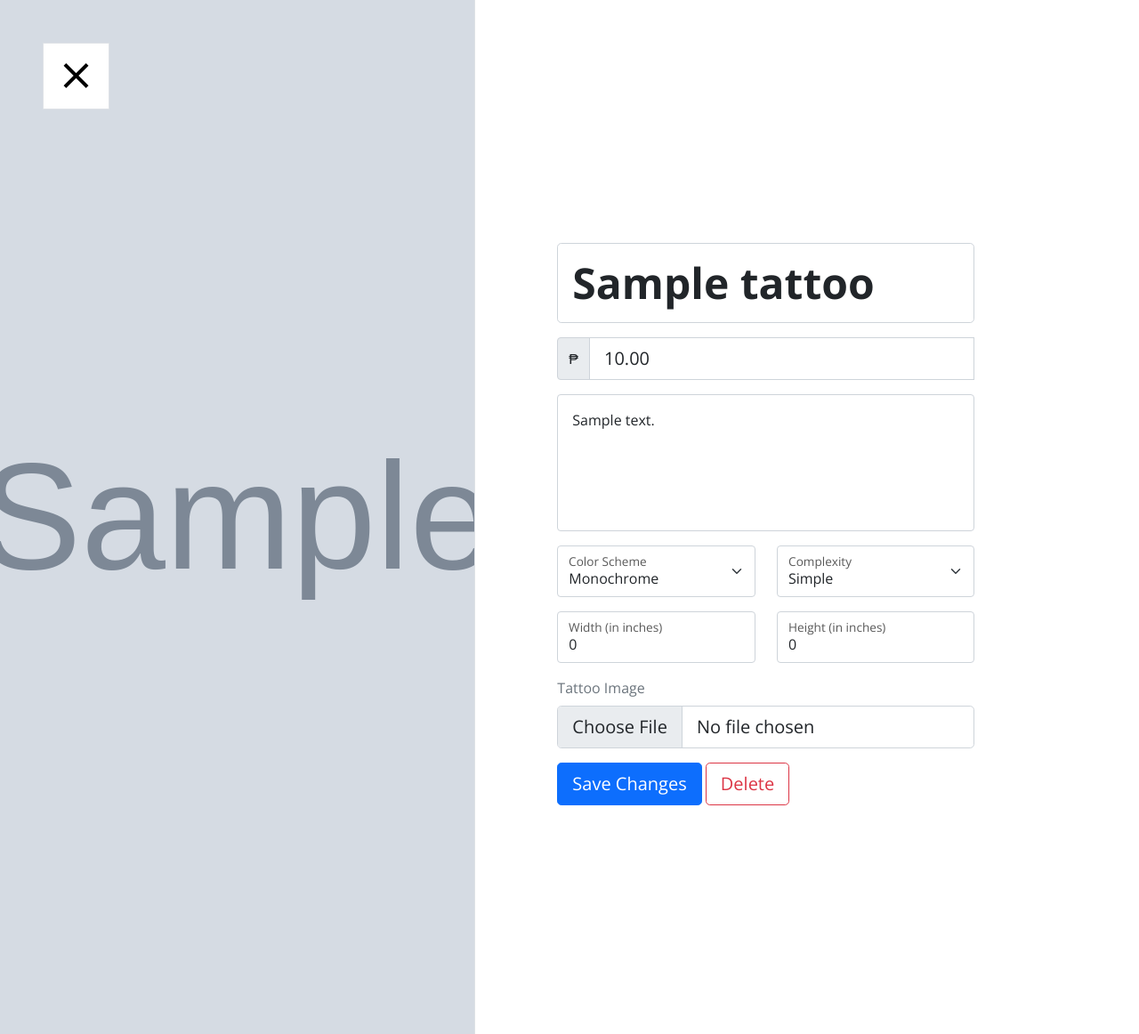
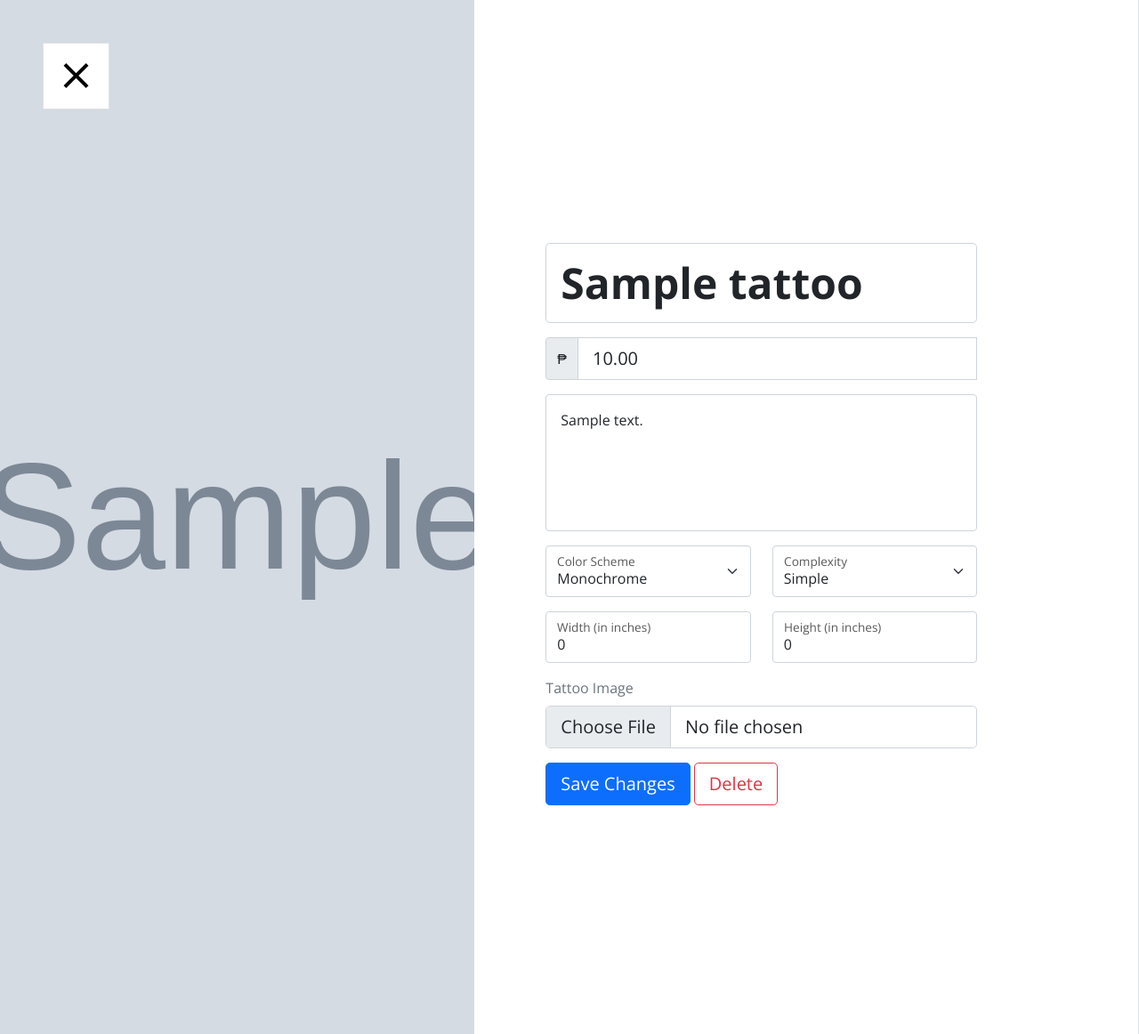
Before and after one commit to angeltee123/Tattooshop, a PHP site: page /admin/catalogue.php in a window 1280 px wide, after a click that opens the changed part. Shown: the whole page at 89% size. Run offline with PHP 8.4, Linux system fonts and the light colour scheme; tables that the repository leaves empty or names only in its code hold one stand-in row (values such as "Sample post"); grey boxes marked "Sample" are stand-in pictures.

Commit message:
optimizations

```diff
--- a/admin/catalogue.php
+++ b/admin/catalogue.php
@@ -1,7 +1,7 @@
 <?php
   session_name("sess_id");
   session_start();
-  // if(!isset($_SESSION['user_id']) || strcasecmp($_SESSION['user_type'], "User") == 0){
+  // if(!isset($_SESSION['user']['user_id']) || strcasecmp($_SESSION['user']['user_type'], "Admin") != 0){
   //   Header("Location: ../client/index.php");
   //   die();
   // } else {
@@ -13,8 +13,21 @@
 <html lang="en">
 <head>
   <?php require_once '../common/meta.php'; ?>
+  <link href="../style/catalogue.css" rel="stylesheet" scoped>
   <!-- native style -->
-  <link href="../style/catalogue.css" rel="stylesheet" scoped>
+  <style scoped>
+    #new_tattoo {
+      flex-flow: column nowrap;
+      justify-content: center;
+      align-items: center;
+      border: 1px solid #dee2e6!important;
+      background-color: #f8f9fa;
+    }
+
+    .Catalogue__cards__modal__preview-body__form {
+      width: 65%;
+    }
+  </style>
   <title>Catalogue | NJC Tattoo</title>
 </head>
 <body class="w-100">
@@ -40,17 +53,17 @@
       </div>
     </nav>
   </header>
-  <div class="content w-70">
-    <div class="text-center mb-8">
+  <div class="Catalogue content">
+    <div class="Catalogue__header">
       <h2 class="fw-bold display-3">Catalogue</h2>
       <p class="fs-5 text-muted">Manage your catalogue of tattoos and add new tattoos to it.</p>
     </div>
-    <div class="mb-4 position-relative d-flex flex-row justify-content-start align-items-center">
+    <div class="Catalogue__search-bar">
       <div class="material-icons position-absolute fs-2 ms-4 no-select">search</div>
-      <input type="text" class="form-control form-control-lg rounded-pill" style="padding-top: 1.25rem; padding-left: 4.5rem; padding-bottom: 1.25rem; padding-right: 1.25rem;" id="search" placeholder="Search">
+      <input type="text" class="Catalogue__search-bar__input form-control form-control-lg" id="search" placeholder="Search">
     </div>
-    <div class="w-100 d-flex flex-row flex-wrap justify-content-between align-items-start" id="catalogue">
-      <a class="order-first tattoo-card d-flex bg-light my-4 border shadow-sm rounded flex-column justify-content-center align-items-center" id="new_tattoo" href="./new_tattoo.php">
+    <div class="Catalogue__cards justify-content-between" id="Catalogue">
+      <a class="Catalogue__cards__card shadow-sm order-first d-flex" id="new_tattoo" href="./new_tattoo.php">
         <h1 class="my-0"><span class="material-icons md-48 display-1">add</span></h1>
         <h3>Add New Tattoo</h3>
       </a>
@@ -94,7 +107,7 @@
             $color_scheme = $api->sanitize_data($row['color_scheme'], "string");
             $complexity = $api->sanitize_data($row['complexity_level'], "string");
       ?>
-        <a class="tattoo-card my-4 d-block shadow-sm rounded" href="#<?php echo $name; ?>" style="background-image: url(<?php echo $image; ?>)"></a>
+        <a class="Catalogue__cards__card shadow-sm d-block" href="#<?php echo $name; ?>" style="background-image: url(<?php echo $image; ?>)"></a>
         <!-- deletion-modal -->
         <div class="modal fade" id="delete_<?php echo $id; ?>" tabindex="-1" aria-labelledby="delete_<?php echo $name; ?>_label" aria-hidden="true">
           <div class="modal-dialog">
@@ -116,18 +129,18 @@
             </div>
           </div>
         </div>
-        <div id="<?php echo $name; ?>" class="tattoo_detail row justify-content-center align-items-start h-100 w-100 mx-0">
-          <div class="order-first tattoo-image col-5 bg-light" style="background-image: url(<?php echo $image; ?>)" id="preview_<?php echo $id; ?>"></div>
-          <div class="order-last d-flex col vh-100 border-start border-1 justify-content-center align-items-center">
+        <div id="<?php echo $name; ?>" class="Catalogue__cards__modal">
+          <div class="Catalogue__cards__modal__preview-image col-5" style="background-image: url(<?php echo $image; ?>)" id="preview_<?php echo $id; ?>"></div>
+          <div class="Catalogue__cards__modal__preview-body col">
             <div class="flex-grow-1">
-              <div class="position-absolute top-0 start-0 mt-5 ms-5 d-flex align-items-center justify-content-center bg-white border" style="width: 75px; height: 75px;">
+              <div class="Catalogue__cards__modal--back">
                 <a href="./catalogue.php" class="stretched-link"><span class="material-icons md-48 display-5">close</span></a>
               </div>
-              <div class="w-65 ms-9">
+              <div class="Catalogue__cards__modal__preview-body__form">
                 <form action="queries.php" method="POST" enctype="multipart/form-data">
-                  <input type="hidden" class="d-none" name="tattoo_id" value="<?php echo $id; ?>">
+                  <input type="hidden" class="d-none" name="tattoo_id" value="<?php echo $id; ?>" required/>
                   <div class="my-3">
-                    <input type="text" class="form-control form-control-lg ps-3 fs-display-5 fw-bold" maxlength="50" value="<?php echo $name; ?>" placeholder="Name" name="tattoo_name" required/>
+                    <input type="text" class="form-control form-control-lg ps-3 fs-display-5 fw-bold" name="tattoo_name" maxlength="50" value="<?php echo $name; ?>" placeholder="Name" required/>
                     <p class="my-2 d-none text-danger"></p>
                   </div>
                   <div class="input-group my-3">
@@ -136,15 +149,15 @@
                     <p class="my-2 d-none text-danger"></p>
                   </div>
                   <div class="my-3">
-                    <textarea class="form-control p-3 text-wrap" name="tattoo_description" rows="5" placeholder="Tattoo Description" required /><?php echo $description; ?></textarea>
+                    <textarea class="form-control p-3 text-wrap text-justify" name="tattoo_description" rows="5" placeholder="Tattoo Description" required><?php echo $description; ?></textarea>
                     <p class="my-2 d-none text-danger"></p>
                   </div>
                   <div class="row my-3">
                     <div class="col">
                       <div class="form-floating">
-                        <select name="color_scheme" class="form-select" required />
-                        <option value="Monochrome" <?php if(strcasecmp($color_scheme, 'Monochrome') == 0){ echo "selected"; } ?>>Monochrome</option>
-                        <option value="Multicolor" <?php if(strcasecmp($color_scheme, 'Multicolor') == 0){ echo "selected"; } ?>>Multicolor</option>
+                        <select name="color_scheme" class="form-select" required>
+                          <option value="Monochrome" <?php if(strcasecmp($color_scheme, 'Monochrome') == 0){ echo "selected"; } ?>>Monochrome</option>
+                          <option value="Multicolor" <?php if(strcasecmp($color_scheme, 'Multicolor') == 0){ echo "selected"; } ?>>Multicolor</option>
                         </select>
                         <label for="color_scheme">Color Scheme</label>
                         <p class="my-2 d-none text-danger"></p>
@@ -152,7 +165,7 @@
                     </div>
                     <div class="col">
                       <div class="form-floating">
-                        <select name="complexity_level" class="form-select" required />
+                        <select name="complexity_level" class="form-select" required>
                           <option value="Simple" <?php if(strcasecmp($complexity, 'Simple') == 0){ echo "selected"; } ?>>Simple</option>
                           <option value="Complex" <?php if(strcasecmp($complexity, 'Complex') == 0){ echo "selected"; } ?>>Complex</option>
                         </select>
@@ -164,14 +177,14 @@
                   <div class="row my-3">
                     <div class="col">
                       <div class="form-floating">
-                        <input type="number" class="form-control" placeholder="Width" min="1" max="24" value="<?php echo $width; ?>" name="tattoo_width" required />
+                        <input type="number" class="form-control" name="tattoo_width" min="1" max="24" value="<?php echo $width; ?>" placeholder="Width" required/>
                         <label for="tattoo_width">Width (in inches)</label>
                         <p class="my-2 d-none text-danger"></p>
                       </div>
                     </div>
                     <div class="col">
                       <div class="form-floating">
-                        <input type="number" class="form-control" placeholder="Height" min="1" max="36" value="<?php echo $height; ?>" name="tattoo_height" required />
+                        <input type="number" class="form-control" name="tattoo_height" min="1" max="36" value="<?php echo $height; ?>" placeholder="Height" required/>
                         <label for="tattoo_height">Height (in inches)</label>
                         <p class="my-2 d-none text-danger"></p>
                       </div>
@@ -179,7 +192,7 @@
                   </div>
                   <div class="my-3">
                     <label for="image" class="form-label text-muted">Tattoo Image</label>
-                    <input type="file" class="form-control form-control-lg" accept="image/*" onchange="loadpreview_<?php echo $id; ?>(event)" name="image" id="image_<?php echo $id; ?>"/>
+                    <input type="file" class="form-control form-control-lg" accept="image/*" name="image" id="image_<?php echo $id; ?>" onchange="loadpreview_<?php echo $id; ?>(event)"/>
                     <p class="my-2 d-none text-danger"></p>
                     <?php echo "<script>var loadpreview_" . $id . " = function(event){ var image_" . $id . " = document.getElementById('image_". $id ."'); var preview_" . $id . " = document.getElementById('preview_". $id ."'); if(image_". $id .".value.length != 0){ preview_" . $id . ".style.backgroundImage = 'url(' + URL.createObjectURL(event.target.files[0]) + ')'; preview_" . $id . ".onload = () => { URL.revokeObjectURL(preview_" . $id . ".style.backgroundImage); }} else { preview_" . $id . ".style.backgroundImage = 'url(". $image .")'; }};</script>"; ?>
                   </div>
@@ -206,31 +219,26 @@
   var new_tattoo = document.getElementById('new_tattoo');
 
   // catalogue
-  var catalogue = document.getElementById('catalogue');
-  var cards = document.getElementsByClassName('tattoo-card');
+  var catalogue = document.getElementById('Catalogue');
+  var cards = document.getElementsByClassName('Catalogue__cards__card');
 
   // searching for tattoo
   search.addEventListener('input', function (){
     if(search.value.length == 0){
-      catalogue.classList.remove('justify-content-evenly');
-      catalogue.classList.add('justify-content-between');
+      catalogue.classList.replace('justify-content-evenly', 'justify-content-between');
 
       for(var i = 0, count = cards.length; i < count; i++){
-        cards[i].classList.remove('d-none');
-        cards[i].classList.add('d-block');
+        cards[i].classList.replace('d-none', 'd-block');
       }
     } else {
-      catalogue.classList.remove('justify-content-between');
-      catalogue.classList.add('justify-content-evenly');
+      catalogue.classList.replace('justify-content-between', 'justify-content-evenly');
 
       for(var i = 0, count = cards.length; i < count; i++){
         item_name = cards[i].href.toLowerCase();
         if(item_name.indexOf(search.value.toLowerCase().replaceAll(' ', '%20')) > -1 && cards[i] !== new_tattoo){
-          cards[i].classList.remove('d-none');
-          cards[i].classList.add('d-block');
+          cards[i].classList.replace('d-none', 'd-block');
         } else {
-          cards[i].classList.remove('d-block');
-          cards[i].classList.add('d-none');
+          cards[i].classList.replace('d-block', 'd-none');
         }
       }
     }
@@ -238,6 +246,21 @@
 </script>
 </html>
 <?php
+  if(isset($_SESSION['name_err'])){
+    unset($_SESSION['name_err']);
+  }
+  if(isset($_SESSION['price_err'])){
+    unset($_SESSION['price_err']);
+  }
+  if(isset($_SESSION['description_err'])){
+    unset($_SESSION['description_err']);
+  }
+  if(isset($_SESSION['complexity_level_err'])){
+    unset($_SESSION['complexity_level_err']);
+  }
+  if(isset($_SESSION['color_scheme_err'])){
+    unset($_SESSION['color_scheme-err']);
+  }
   if(isset($_SESSION['width_err'])){
     unset($_SESSION['width_err']);
   }
@@ -247,6 +270,9 @@
   if(isset($_SESSION['quantity_err'])){
     unset($_SESSION['quantity_err']);
   }
+  if(isset($_SESSION['tattoo_image_err'])){
+    unset($_SESSION['tattoo_image_err']);
+  }
   if(isset($_SESSION['res'])){
     unset($_SESSION['res']);
   }
--- a/common/meta.php
+++ b/common/meta.php
@@ -7,7 +7,7 @@
 <link rel="preconnect" href="https://fonts.gstatic.com" crossorigin>
 <link href="https://fonts.googleapis.com/css2?family=Open+Sans:ital,wght@0,300;0,400;0,500;0,600;0,700;0,800;1,300;1,400;1,500;1,600;1,700;1,800&display=swap" rel="stylesheet">
 <link href="https://fonts.googleapis.com/css2?family=Libre+Caslon+Text:ital,wght@0,400;0,700;1,400&display=swap" rel="stylesheet">
-<link href="https://fonts.googleapis.com/icon?family=Material+Icons" rel="stylesheet">
+<link href="https://fonts.googleapis.com/icon?family=Material+Icons|Material+Icons+Outlined|Material+Icons+Two+Tone|Material+Icons+Round|Material+Icons+Sharp" rel="stylesheet">
 
 <!-- bootstrap -->
 <link href="https://cdn.jsdelivr.net/npm/bootstrap@5.1.3/dist/css/bootstrap.min.css" rel="stylesheet" integrity="sha384-1BmE4kWBq78iYhFldvKuhfTAU6auU8tT94WrHftjDbrCEXSU1oBoqyl2QvZ6jIW3" crossorigin="anonymous">
--- a/style/catalogue.css
+++ b/style/catalogue.css
@@ -1,52 +1,114 @@
-/* tattoo cards */
-.tattoo-card {
+/* Catalogue */
+.Catalogue {
+    width: 70% !important;
+}
+
+.Catalogue__header {
+    text-align: center;
+    margin-bottom: 4.5rem;
+}
+
+/* Catalogue search bar */
+.Catalogue__search-bar {
+    position: relative;
+    display: flex;
+    flex-flow: row nowrap;
+    justify-content: flex-start;
+    align-items: center;
+    margin-bottom: 1.5rem;
+}
+
+.Catalogue__search-bar__input {
+    padding-top: 1.25rem;
+    padding-left: 4.25rem;
+    padding-bottom: 1.25rem;
+    padding-right: 1.25rem;
+    border-radius: 50px !important;
+}
+
+/* Catalogue cards */
+.Catalogue__cards {
+    display: flex;
+    flex-flow: row wrap;
+    align-items: flex-start;
+    width: 100%;
+}
+
+.Catalogue__cards__card {
     max-width: 425px;
     max-height: 550px;
     width: 425px;
     height: 550px;
+    margin-top: 1rem !important;
+    margin-bottom: 1rem !important;
+    border-radius: .25rem !important;
     background-position: center;
     background-repeat: no-repeat;
     background-size: cover;
+    background-repeat: no-repeat;
     transition: .35s;
 }
 
-.tattoo-card:hover {
+.Catalogue__cards__card:hover {
     transform: scale(1.02, 1.02);
 }
 
-.tattoo-content {
-    background: #ffffff;
+/* Catalogue card modals */
+.Catalogue__cards__modal {
+    position: fixed;
+    z-index: 1040;
+    display: none;
+    flex-flow: row nowrap;
+    justify-content: center;
+    align-items: center;
+    height: 100%;
+    width: 100%;
+    top: 0;
+    left: 0;
+    background-color: #fff;
+    transition: all 0.5s;
 }
 
-.tattoo-image {
+.Catalogue__cards__modal:target {
+    display: flex;
+}
+
+.Catalogue__cards__modal > div {
+    height: 100vh;
+}
+
+.Catalogue__cards__modal__preview-image {
+    order: -1 !important;
     background-position: center;
     background-repeat: no-repeat;
     background-size: cover;
-    height: 100vh;
+    background-repeat: no-repeat;
 }
 
-/* modal */
-.tattoo_detail {
-    position: fixed;
-    height: 100vh;
-    width: 100%;
-    z-index: 1040;
+.Catalogue__cards__modal__preview-body {
+    order: 6 !important;
+    display: flex;
+    background-color: #fff;
+    justify-content: center;
+    align-items: center;
+    border-right: 1px solid #dee2e6 !important;
+}
+
+.Catalogue__cards__modal--back {
+    position: absolute;
+    display: flex;
+    flex-flow: column nowrap;
+    justify-content: center;
+    align-items: center;
+    height: 75px;
+    width: 75px;
     top: 0;
     left: 0;
+    margin: 3rem 0 0 3rem;
     background-color: #fff;
-    display: none;
-    transition: all 0.5s;
+    border: 1px solid #dee2e6 !important;
 }
 
-/* open modal styling */
-
-.tattoo_detail:target{
-    display: flex;
+.Catalogue__cards__modal__preview-body__form {
+    margin-left: 5rem !important;
 }
-
-/* Chrome, Safari, Edge, Opera */
-input::-webkit-outer-spin-button,
-input::-webkit-inner-spin-button {
-  -webkit-appearance: none;
-  margin: 0;
-}
--- a/style/style.css
+++ b/style/style.css
@@ -57,30 +64,34 @@ textarea {
   pointer-events: none;
 }
 
+.text-justify {
+  text-align: justify !important;
+}
+
 /* custom backgrounds */
-.bg-none { background-color: rgba(255, 255, 255, 0); } .bg-extralight { background-color: #fefefe; }
+.bg-none { background-color: rgba(255, 255, 255, 0) !important; } .bg-extralight { background-color: #fefefe !important; } .bg-center-fit { background-position: center; background-repeat: no-repeat; background-size: cover; background-repeat: no-repeat; }
 
 /* custom borders */
 .border-x { border-left: 1px solid #dee2e6 !important; border-right: 1px solid #dee2e6 !important; } .border-y { border-top: 1px solid #dee2e6 !important; border-bottom: 1px solid #dee2e6 !important; }
 .border-x-0 { border-left: none !important; border-right: none !important; } .border-y-0 { border-top: none !important; border-bottom: none !important; }
 
 /* custom fonts */
-.fs-display-1 { font-size: 5rem; } .fs-display-2 { font-size: 4.5rem; } .fs-display-3 {font-size: 4rem; } .fs-display-4 { font-size: 3.5rem; } .fs-display-5 { font-size: 3rem; } .fs-display-6 { font-size: 2.5rem; }
+.fs-display-1 { font-size: 5rem !important; } .fs-display-2 { font-size: 4.5rem !important; } .fs-display-3 {font-size: 4rem !important; } .fs-display-4 { font-size: 3.5rem !important; } .fs-display-5 { font-size: 3rem !important; } .fs-display-6 { font-size: 2.5rem !important; }
 
 /* custom widths */
-.w-60 { width: 60%; } .w-65 { width: 65%; } .w-70 { width: 70%; } .w-80 { width: 80%; } .w-85 { width: 85%; } .w-90 { width: 90%; }
+.w-60 { width: 60% !important; } .w-65 { width: 65% !important; } .w-70 { width: 70% !important; } .w-80 { width: 80% !important; } .w-85 { width: 85% !important; } .w-90 { width: 90% !important; }
 
 /* custom font-weights */
 
-.fw-semibold { font-weight: 600; }
-.fw-extrabold { font-weight: 800; }
+.fw-semibold { font-weight: 600 !important; }
+.fw-extrabold { font-weight: 800 !important; }
 
 /* CUSTOM SPACING */
 /* custom margins */
-.m-6 { margin: 3.5rem; } .mx-6 { margin-left: 3.5rem; margin-right: 3.5rem; } .ms-6 { margin-left: 3.5rem; } .me-6 { margin-right: 3.5rem; } .my-6 { margin-top: 3.5rem; margin-bottom: 3.5rem; } .mt-6 { margin-top: 3.5rem; } .mb-6 { margin-bottom: 3.5rem; }
-.m-7 { margin: 4rem; } .mx-7 { margin-left: 4rem; margin-right: 4rem; } .ms-7 { margin-left: 4rem; } .me-7 { margin-right: 4rem; } .my-7 { margin-top: 4rem; margin-bottom: 4rem; } .mt-7 { margin-top: 4rem; } .mb-7 { margin-bottom: 4rem; }
-.m-8 { margin: 4.5rem; } .mx-8 { margin-left: 4.5rem; margin-right: 4.5rem; } .ms-8 { margin-left: 4.5rem; } .me-8 { margin-right: 4.5rem; } .my-8 { margin-top: 4.5rem; margin-bottom: 4.5rem; } .mt-8 { margin-top: 4.5rem; } .mb-8 { margin-bottom: 4.5rem; }
-.m-9 { margin: 5rem; } .mx-9 { margin-left: 5rem; margin-right: 5rem; } .ms-9 { margin-left: 5rem; } .me-9 { margin-right: 5rem; } .my-9 { margin-top: 5rem; margin-bottom: 5rem; } .mt-9 { margin-top: 5rem; } .mb-9 { margin-bottom: 5rem; }
+.m-6 { margin: 3.5rem !important; } .mx-6 { margin-left: 3.5rem !important; margin-right: 3.5rem !important; } .ms-6 { margin-left: 3.5rem !important; } .me-6 { margin-right: 3.5rem !important; } .my-6 { margin-top: 3.5rem !important; margin-bottom: 3.5rem !important; } .mt-6 { margin-top: 3.5rem !important; } .mb-6 { margin-bottom: 3.5rem !important; }
+.m-7 { margin: 4rem !important; } .mx-7 { margin-left: 4rem !important; margin-right: 4rem !important; } .ms-7 { margin-left: 4rem !important; } .me-7 { margin-right: 4rem !important; } .my-7 { margin-top: 4rem !important; margin-bottom: 4rem !important; } .mt-7 { margin-top: 4rem !important; } .mb-7 { margin-bottom: 4rem !important; }
+.m-8 { margin: 4.5rem !important; } .mx-8 { margin-left: 4.5rem !important; margin-right: 4.5rem !important; } .ms-8 { margin-left: 4.5rem !important; } .me-8 { margin-right: 4.5rem !important; } .my-8 { margin-top: 4.5rem !important; margin-bottom: 4.5rem !important; } .mt-8 { margin-top: 4.5rem !important; } .mb-8 { margin-bottom: 4.5rem !important; }
+.m-9 { margin: 5rem !important; } .mx-9 { margin-left: 5rem !important; margin-right: 5rem !important; } .ms-9 { margin-left: 5rem !important; } .me-9 { margin-right: 5rem !important; } .my-9 { margin-top: 5rem !important; margin-bottom: 5rem !important; } .mt-9 { margin-top: 5rem !important; } .mb-9 { margin-bottom: 5rem !important; }
 
 /*
   padding: 0 auto;
```
Also changed, not shown: other parts of style/style.css (+19 -7 lines), admin/new_tattoo.php (+65 -22 lines), client/style/explore.css (deleted, +0 -24 lines).
